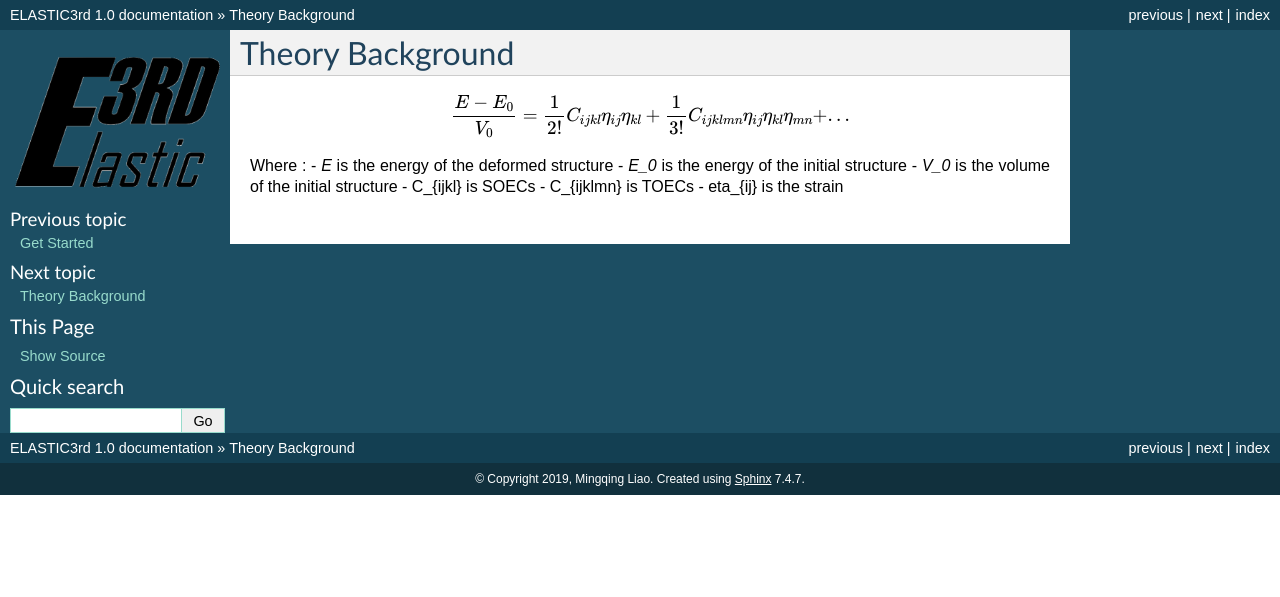
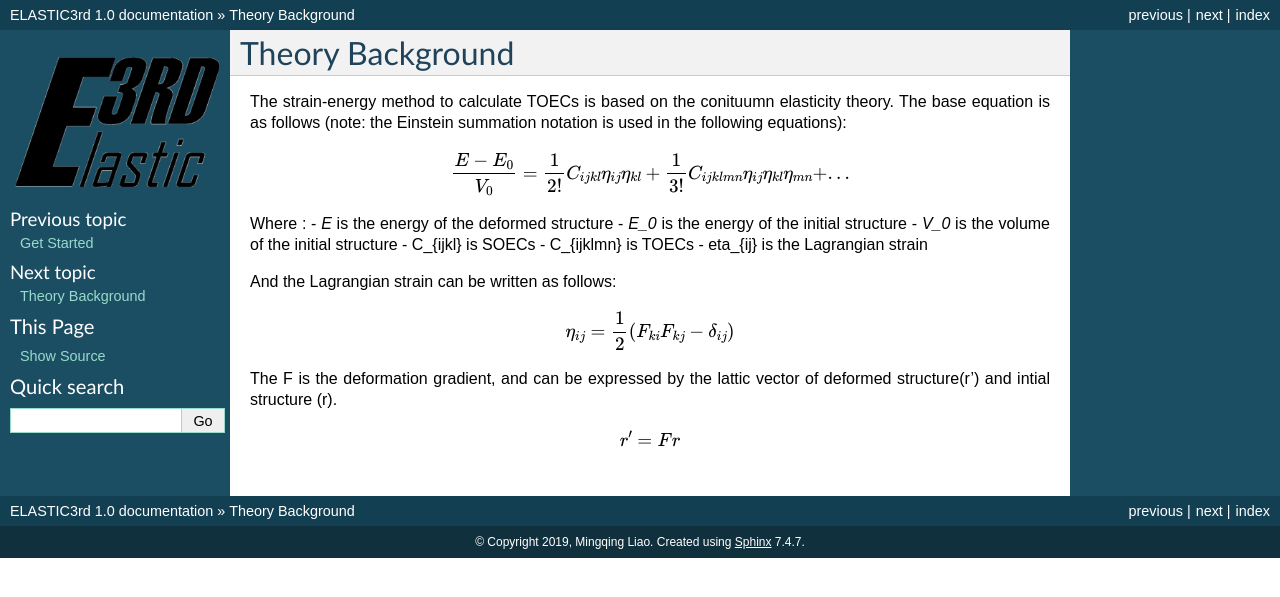
Before and after one commit to hitliaomq/ELASTIC3rd, a Sphinx documentation site: the page built from docs/Theory.rst, in a window 1280 px wide. Shown: the top 597 px of the page. Built offline with Sphinx 7.4.7, drawn with Linux system fonts in a browser that asks for light colours; pages that are not in the unit, such as notebooks, are missing from menus.

Commit message:
Update Theory.rst

```diff
--- a/docs/Theory.rst
+++ b/docs/Theory.rst
@@ -2,6 +2,7 @@
 Theory Background
 =================
 
+The strain-energy method to calculate TOECs is based on the conituumn elasticity theory. The base equation is as follows (note: the Einstein summation notation is used in the following equations):
 
 .. math::
     \frac{E - E_0}{V_0} = \frac{1}{2!} C_{ijkl} \eta_{ij} \eta_{kl} + \frac{1}{3!} C_{ijklmn} \eta_{ij} \eta_{kl} \eta_{mn} + ...
@@ -12,4 +13,14 @@ Where :
 - *V_0* is the volume of the initial structure
 - C_{ijkl} is SOECs
 - C_{ijklmn} is TOECs
-- eta_{ij} is the strain
+- eta_{ij} is the Lagrangian strain
+
+And the Lagrangian strain can be written as follows:
+
+.. math::
+    \eta_{ij} = \frac{1}{2}(F_{ki} F_{kj} - \delta_{ij})
+
+The F is the deformation gradient, and can be expressed by the lattic vector of deformed structure(r') and intial structure (r).
+
+.. math::
+    r' = Fr
```
